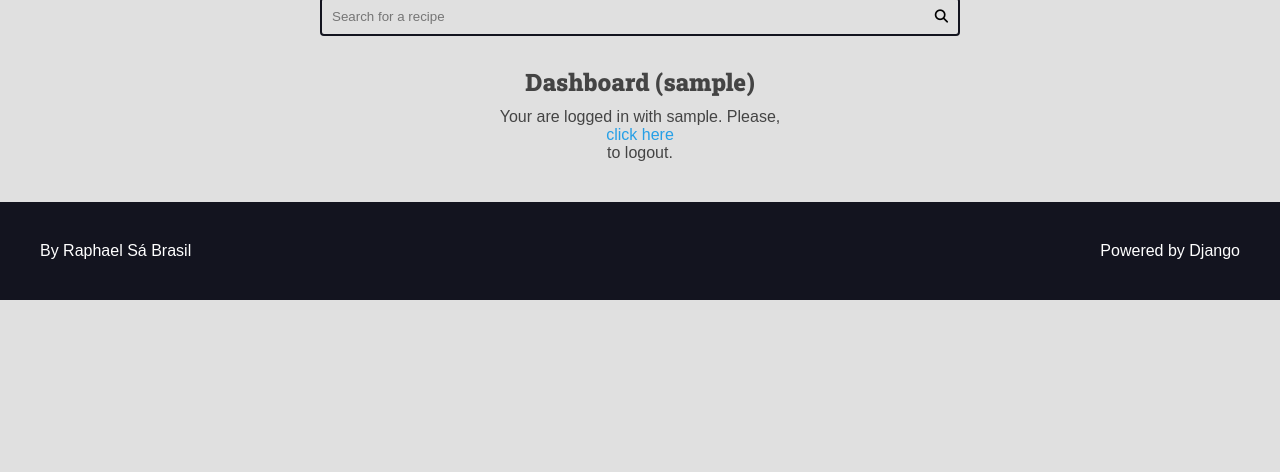
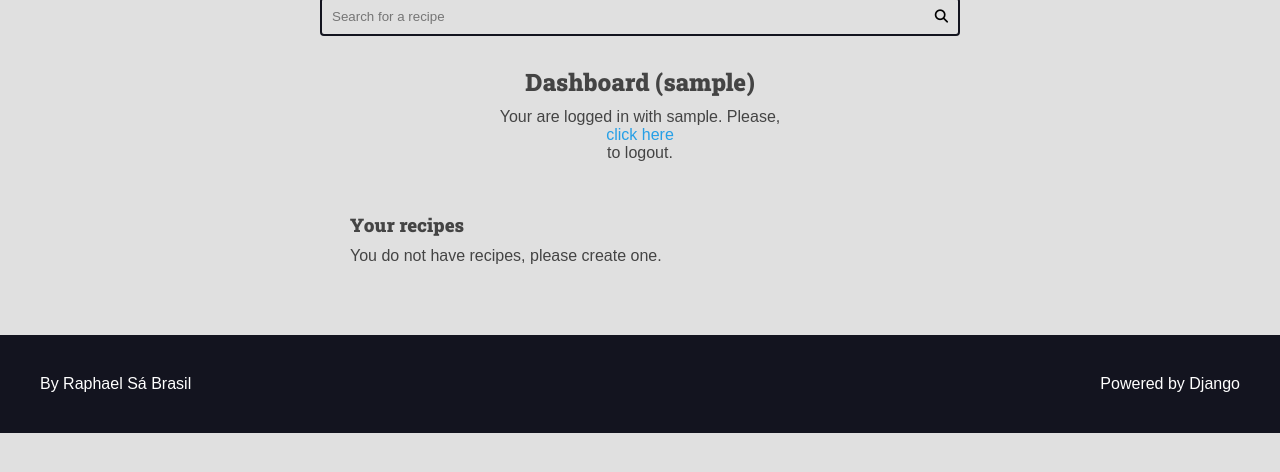
Before and after one commit to raphaelsabrasil/projeto-django, a Django app: page /authors/dashboard/ in a window 1280 px wide. Shown: the part 146-618 px from the top of the page. Run offline with Django 5.2, Linux system fonts and the light colour scheme; the visitor is signed in with stand-in values (Sample User, id 1); data that the repository does not hold is empty.

Commit message:
Ajustando admin do Django, preenchendo slug automaticamente e exibindo receitas na própria dashboard

```diff
--- a/authors/templates/authors/pages/dashboard.html
+++ b/authors/templates/authors/pages/dashboard.html
@@ -6,6 +6,22 @@
     <div class="main-content center container">
         <h2>Dashboard ({{user}})</h2>
         {% include "authors/partials/login_message.html" %}
+
+        <div class="authors-dashboard-container">
+            <h3>Your recipes</h3>
+
+            <ul>
+                {% for recipe in recipes %}
+                    <li>
+                        <a href="#">{{recipe.title}}</a>
+                    </li>
+                {% empty %}
+                    <li>
+                        <p>You do not have recipes, please create one.</p>
+                    </li>
+                {% endfor %}
+            </ul>
+        </div>
     </div>
 
     {% include "global/partials/messages.html" %}
--- a/authors/templates/authors/pages/login.html
+++ b/authors/templates/authors/pages/login.html
@@ -10,5 +10,9 @@
     </div>
 
     {% include "global/partials/messages.html" %}
-    {% include "global/partials/form.html" %}
+
+    {% if not user.is_authenticated %}
+        {% include "global/partials/form.html" %}
+    {% endif %}
+
 {% endblock content %}
--- a/authors/views.py
+++ b/authors/views.py
@@ -4,6 +4,7 @@ from django.contrib import messages
 from django.urls import reverse
 from django.contrib.auth import authenticate, login, logout
 from django.contrib.auth.decorators import login_required
+from recipes.models import Recipe
 
 from .forms import LoginForm, RegisterForm
 
@@ -89,7 +90,17 @@ def logout_view(request):
 
 @login_required(login_url='authors:login', redirect_field_name='next')
 def dashboard(request):
-    return render(request, 'authors/pages/dashboard.html')
+    recipes = Recipe.objects.filter(
+        is_published=False,
+        author=request.user
+    )
+    return render(
+        request,
+        'authors/pages/dashboard.html',
+        context={
+            'recipes': recipes,
+        }
+    )
 
 
 
--- a/base_static/global/css/styles.css
+++ b/base_static/global/css/styles.css
@@ -423,6 +423,20 @@ h6{
     margin: 1rem 0;
 }
 
+.authors-dashboard-container {
+    max-width: 64rem;
+    text-align: left;
+    padding: var(--spacing-gutter-medium);
+    margin: 0 auto;
+}
+
+.authors-dashboard-container h3,
+.authors-dashboard-container p,
+.authors-dashboard-container ul {
+    list-style-type: none;
+    margin: 1rem 0;
+}
+
 
 /* Generics */
 
```
Also changed, not shown: recipes/admin.py (+13 -1 lines).
